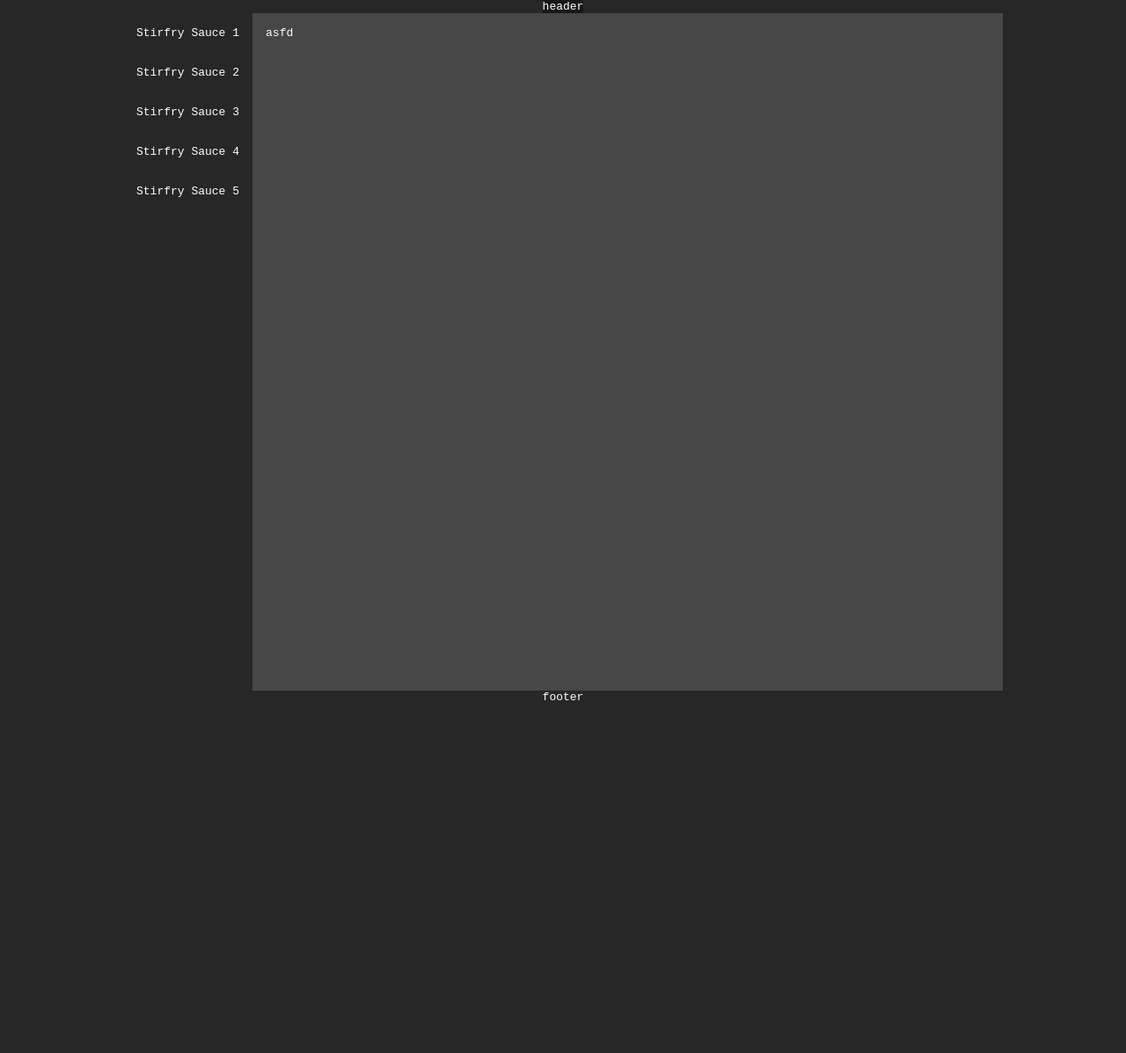
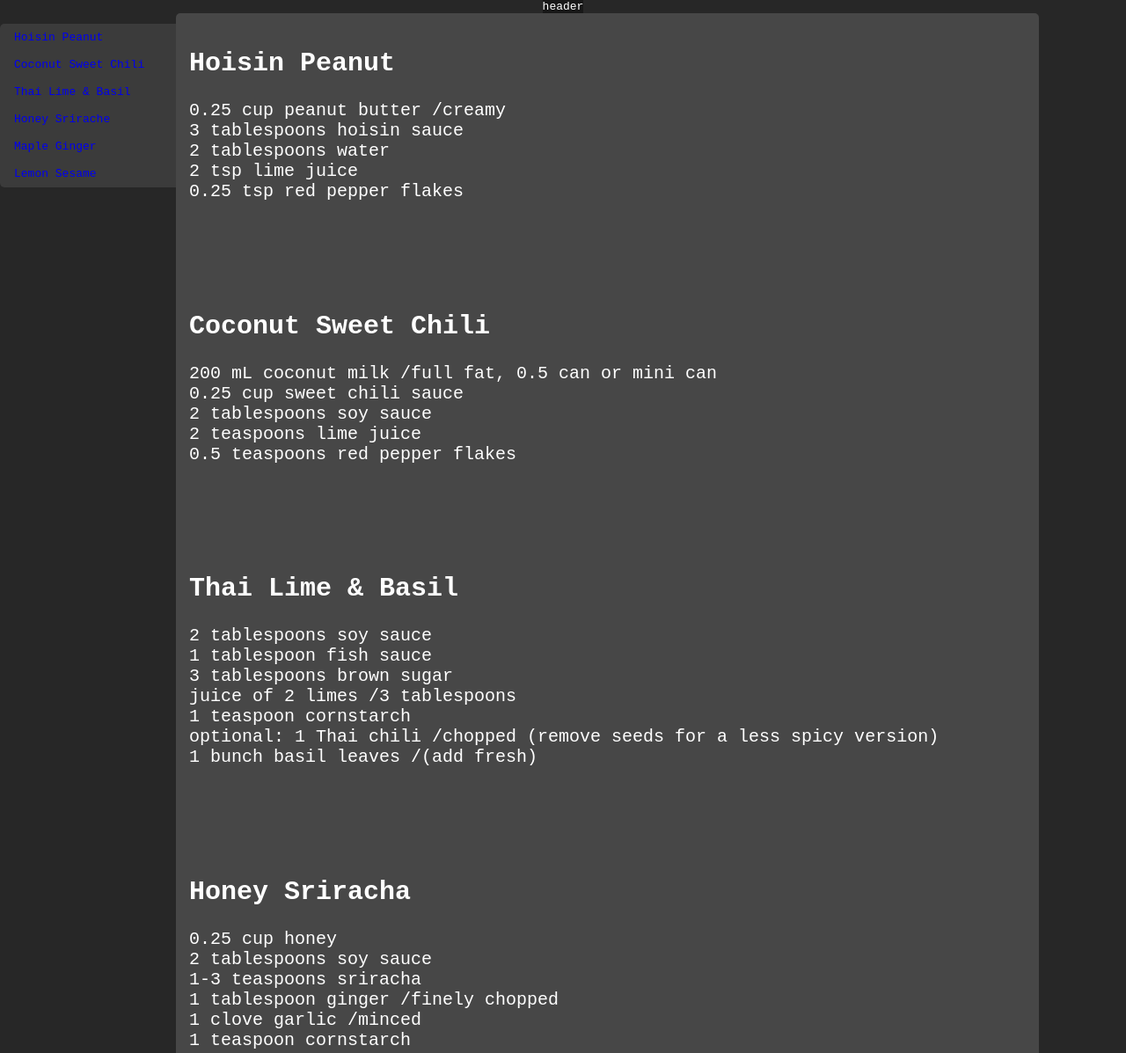
Before and after one commit to mothinsfree/recipes, a plain HTML site: page recipes/index.html in a window 1280 px wide. Shown: the top 1197 px of the page at 88% size. Before the commit the page ends 800 px from the top, so only its background shows below. Drawn offline with Linux system fonts and the light colour scheme.

Commit message:
Add files via upload

```diff
--- a/recipes/index.html
+++ b/recipes/index.html
@@ -13,21 +13,98 @@
         <p>header</p>
     </header>
 
-    <section>
-        <nav>
-            <ul>
-                <li>Stirfry Sauce 1</li>
-                <li>Stirfry Sauce 2</li>
-                <li>Stirfry Sauce 3</li>
-                <li>Stirfry Sauce 4</li>
-                <li>Stirfry Sauce 5</li>
-            </ul>
-        </nav>
+    <div class="layout">
+        <div class="borderl">
+            <nav>
+                <ul class="navbar">
+                    <li class="start"><a href="#recipe1">Hoisin Peanut</a></li>
+                    <li><a href="#recipe2">Coconut Sweet Chili</a></li>
+                    <li><a href="#recipe3">Thai Lime & Basil</a></li>
+                    <li><a href="#recipe4">Honey Srirache</a></li>
+                    <li><a href="#recipe5">Maple Ginger</a></li>
+                    <li class="end"><a href="#recipe6">Lemon Sesame</a></li>
+                </ul>
+            </nav>
+        </div>
 
-        <article>
-            asfd
-        </article>
-    </section>
+        <div class="content">
+                <article class="recipe">
+                    <h1 id="recipe1">Hoisin Peanut</h1>
+                    <ul class="saucel">
+                        <li>0.25 cup peanut butter /creamy </li>
+                        <li>3 tablespoons hoisin sauce</li>
+                        <li>2 tablespoons water</li>
+                        <li>2 tsp lime juice</li>
+                        <li>0.25 tsp red pepper flakes</li>
+                    </ul>
+                </article>
+
+                <article class="recipe">
+                    <h1 id="recipe2">Coconut Sweet Chili</h1>
+                    <ul class="saucel">
+                        <li>200 mL coconut milk /full fat, 0.5 can or mini can</li>
+                        <li>0.25 cup sweet chili sauce</li>
+                        <li>2 tablespoons soy sauce</li>
+                        <li>2 teaspoons lime juice</li>
+                        <li>0.5 teaspoons red pepper flakes</li>
+                    </ul>
+                </article>
+
+                <article class="recipe">
+                    <h1 id="recipe3">Thai Lime & Basil</h1>
+                    <ul class="saucel">
+                        <li>2 tablespoons soy sauce</li>
+                        <li>1 tablespoon fish sauce</li>
+                        <li>3 tablespoons brown sugar</li>
+                        <li>juice of 2 limes /3 tablespoons</li>
+                        <li>1 teaspoon cornstarch</li>
+                        <li>optional: 1 Thai chili /chopped (remove seeds for a less spicy version)</li>
+                        <li>1 bunch basil leaves /(add fresh)</li>
+                    </ul>
+                </article>
+
+                <article class="recipe">
+                    <h1 id="recipe4">Honey Sriracha</h1>
+                    <ul class="saucel">
+                        <li>0.25 cup honey </li>
+                        <li>2 tablespoons soy sauce </li>
+                        <li>1-3 teaspoons sriracha </li>
+                        <li>1 tablespoon ginger /finely chopped</li>
+                        <li>1 clove garlic /minced</li>
+                        <li>1 teaspoon cornstarch</li>
+                    </ul>
+                </article>
+
+                <article class="recipe">
+                    <h1 id="recipe5">Maple Ginger</h1>
+                    <ul class="saucel">
+                        <li>3 tablespoons soy sauce</li>
+                        <li>5 tablespoons maple syrup</li>
+                        <li>1 teaspoon sesame oil</li>
+                        <li>0.25-0.5 teaspoon red pepper flakes /to taste</li>
+                        <li>2 tablespoons ginger /grated finely</li>
+                        <li>1 teaspoon cornstarch</li>
+                    </ul>
+                </article>
+
+                <article class="recipe">
+                    <h1 id="recipe6">Lemon Sesame</h1>
+                    <ul class="saucel">
+                        <li>0.5 cup chicken stock</li>
+                        <li>1 lemon /juiced; 2.5 tablespoons</li>
+                        <li>1 tablespoon sesame oil</li>
+                        <li>3 tablespoons brown sugar</li>
+                        <li>2 tablespoons soy sauce</li>
+                        <li>1 teaspoon cornstarch</li>
+                        <li>2 teaspoons sesame seeds</li>
+                    </ul>
+                </article>
+
+        </div>
+
+        <div class="borderr">
+        </div>
+    </div>
 
     <footer>
         <p>footer</p>
--- a/recipes/style.css
+++ b/recipes/style.css
@@ -1,11 +1,10 @@
 * {
     box-sizing: border-box;
-    /*
+/*
     border-color: red;
     border-style: solid;
     border-width: 1px;
-        */
-    text-align: center;
+*/
 }
 
 header, section, footer {
@@ -23,38 +22,120 @@ body {
     margin: 0;
 }
 
+.layout {
+    display: flex;
+    flex-grow: 1;
+    justify-content: center;
+}
+
+.borderl{
+    flex: 1;
+    justify-content: end;
+}
+
+.borderr {
+    flex: 1;
+}
+
+.content {
+    display: flex;
+    flex: 1 1 400px;
+    flex-direction: column;
+    font-size: 20px;
+    background-color: rgb(71, 71, 71);
+    padding: 15px;
+    border-radius: 5px;
+    flex: 1 1 auto;
+}
+
 header {
     background-color: rgb(24, 24, 24);
-}
-
-section {
-    flex-grow: 1;
-    display: flex;
-    width: 1000px;
+    display: block;
 }
 
 p {
     margin: 0;
 }
 
-nav {
+nav ul {
+    list-style-type: none;
+    padding: 7px 0 0;
+    margin: 0;
+    display: flex;
+    flex-direction: column;
+    align-items:end;
+}
+
+nav li {
+    width: 200px;
+    text-align: left;
+    padding: 8px 16px;
+    background-color: rgb(59, 59, 59);
+    text-align: left;
+}
+
+li a {
+    text-decoration: none;
+}
+
+a:active {
+    background-color: rgb(145, 40, 40);
+    color:brown;
+}
+
+a:visited {
+    color: white;
+}
+
+nav ul li a.inuse{
+    background-color: blue;
+}
+
+a:hover {
+    background-color: rgb(71, 71, 71);
+    color: white;
+    display: block;
+    padding: 8px 16px;
+    margin: -8px 0 -8px -16px;
+    width: 200px;
+}
+
+.start a:hover{
+    border-radius: 5px 0 0 0;
+}
+
+.start {
+    border-radius: 5px 0 0 0;
+}
+
+.end a:hover {
+    border-radius: 0 0 0 5px;
+}
+
+.end {
+    border-radius: 0 0 0 5px;
+}
+
+article {
+    display: block;
 
 }
 
-nav ul {
+.saucel {
     list-style-type: none;
+    margin: 0;
     padding: 0;
-    margin: 0;
 }
 
-nav li {
-    padding: 15px;
-    text-align: left;
+.recipe {
+    margin: 0 0 100px 0;
 }
 
-article {
-    display: flex;
-    background-color: rgb(71, 71, 71);
-    flex: 1;
-    padding: 15px;
+.navbar {
+
 }
+
+nav {
+    position: sticky;
+    top: 20px;
+}
```
